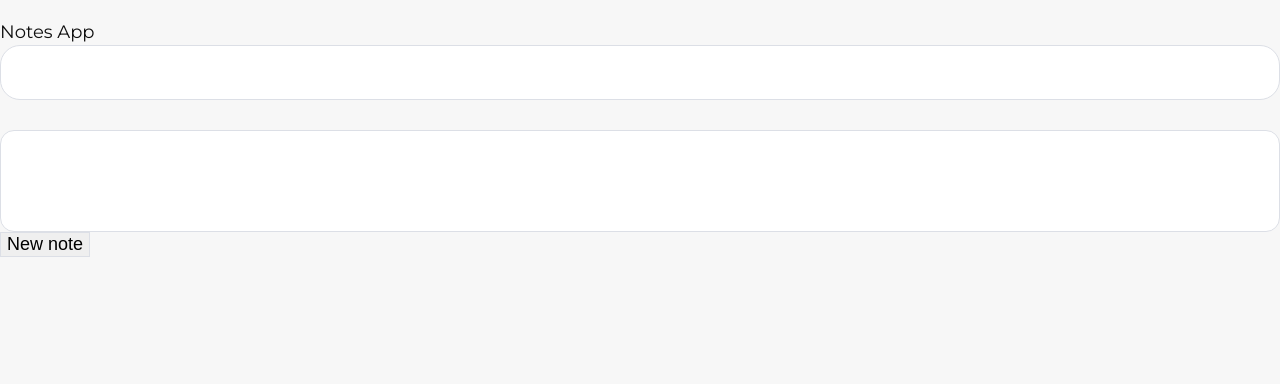
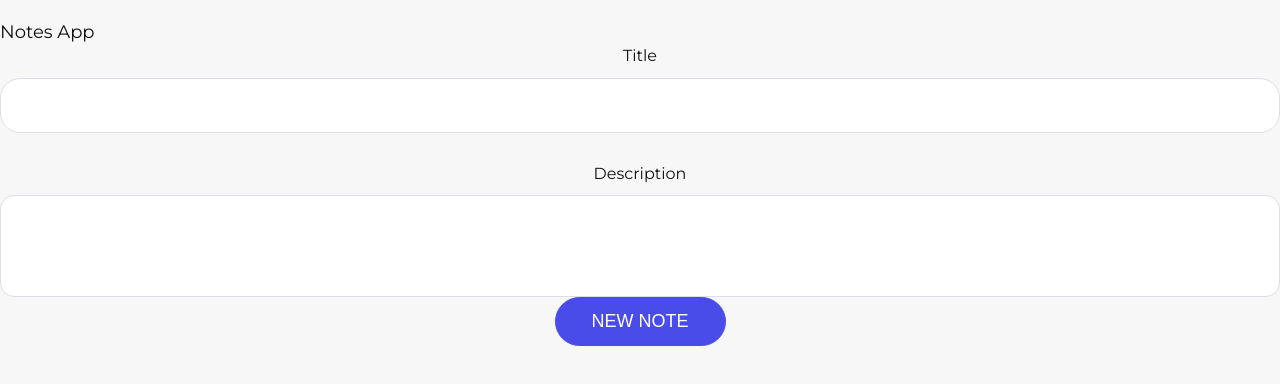
Before and after one commit to olegchabak/notes, a Vue app: page / in a window 1280 px wide. Shown: the top 384 px of the page. Built offline with nearby package versions, Linux system fonts and the light colour scheme.

Commit message:
end https://tocode.ru/lk/courses/vue-pro/#/note-2/3

```diff
--- a/src/App.vue
+++ b/src/App.vue
@@ -5,12 +5,8 @@
 			<section>
 				<div class="container">
 					<h1>{{title}}</h1>
-					<div class="new-note">
-						<input v-model="note.title" type="text" ref="input">
-						<textarea v-model="note.description" ref="textarea"></textarea>
-						<button @click.prevent="addNote">New note</button>
-						<p v-if="message" class="error-message">{{message}}</p>
-					</div>
+					<message v-if="message" :message="message"/>
+					<newNote @addNote="addNote" :note="note"/>
 					<ul class="notes">
 						<li class="note"
 						    v-for="(note, index) in notes"
@@ -35,6 +31,9 @@
 </template>
 
 <script>
+	import Message from '@/components/Message';
+	import newNote from '@/components/NewNote'
+
 	export default {
 		data(){
 			return {
@@ -70,15 +69,17 @@
 			addNote(){
 				let { title, description } =  this.note;
 				if (!title || !description) {
-					this.message = 'Have empty fields!'
+					this.message = 'There are empty fields!'
 					return
 				} else this.message = null
 				let date = new Date(Date.now()).toLocaleString();
+				this.$emit('addNote', this.note)
 				this.notes.push( { title, description, date } );
 				this.note.title = '';
 				this.note.description = '';
 			}
-		}
+		},
+		components: {Message, newNote}
 	}
 </script>
 
--- /dev/null
+++ b/src/components/Message.vue
@@ -0,0 +1,23 @@
+<template>
+	<div class="message">
+		<p>{{message}}</p>
+	</div>
+</template>
+
+<script>
+	export default {
+		name: "message",
+		props: {
+			message: {
+				type: String,
+				required: true
+			}
+		}
+	}
+</script>
+
+<style scoped>
+	.message{
+		color: red;
+	}
+</style>
--- /dev/null
+++ b/src/components/NewNote.vue
@@ -0,0 +1,35 @@
+<template>
+	<div class="new-note">
+		<label for="newNoteInput">Title</label>
+		<input v-model="note.title" type="text" id="newNoteInput">
+		<label for="newNoteTextarea">Description</label>
+		<textarea v-model="note.description" id="newNoteTextarea"></textarea>
+		<button @click.prevent="addNote" class="btn btnPrimary">New note</button>
+	</div>
+</template>
+
+<script>
+	export default {
+		name: "newNote",
+		data(){
+			return {}
+		},
+		props:{
+			note: {
+				type: Object,
+				required: true
+			}
+		},
+		methods:{
+			addNote(){
+				this.$emit('addNote', this.note);
+			}
+		}
+	}
+</script>
+
+<style>
+	.new-note{
+		text-align: center;
+	}
+</style>
```
